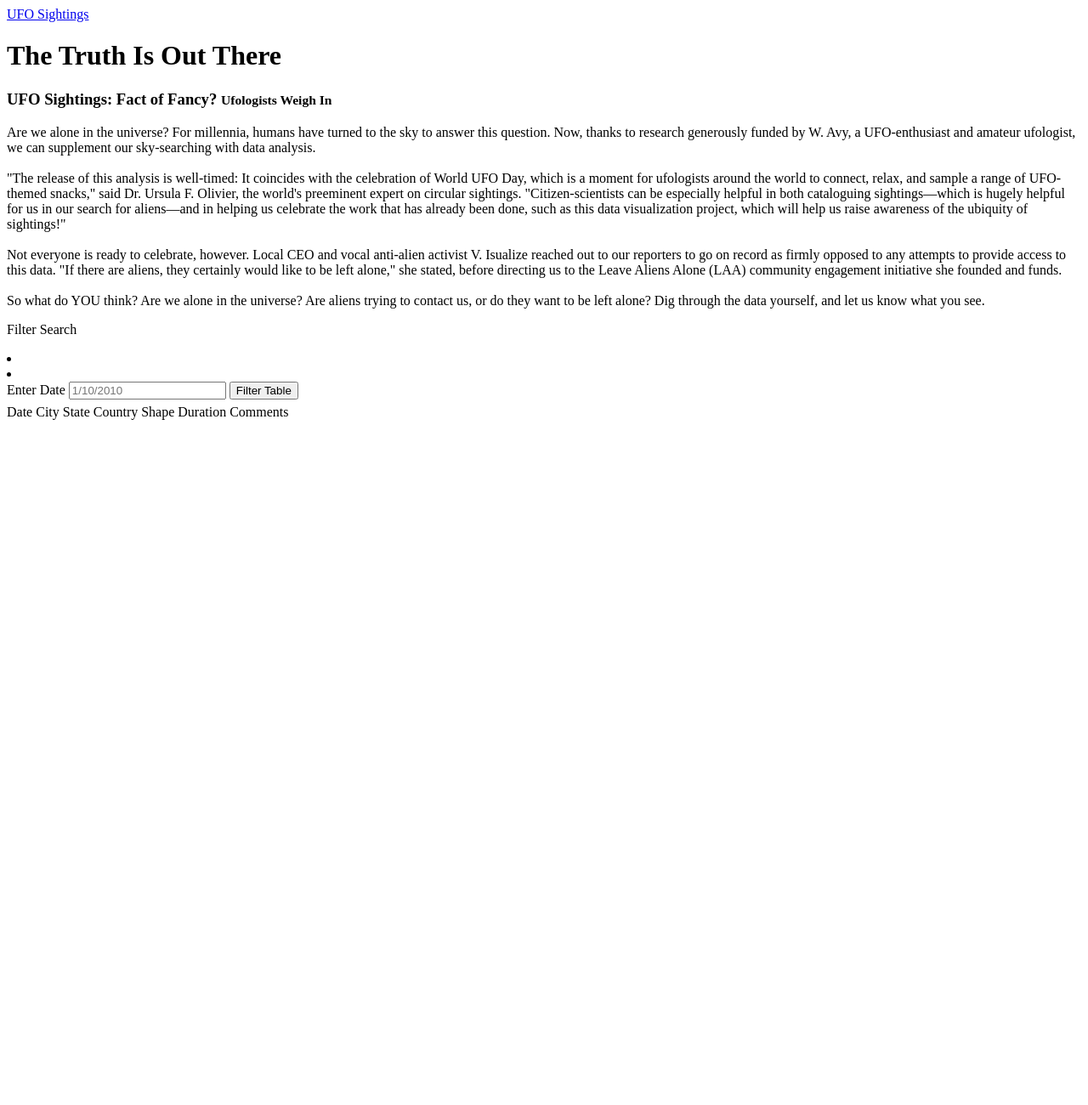
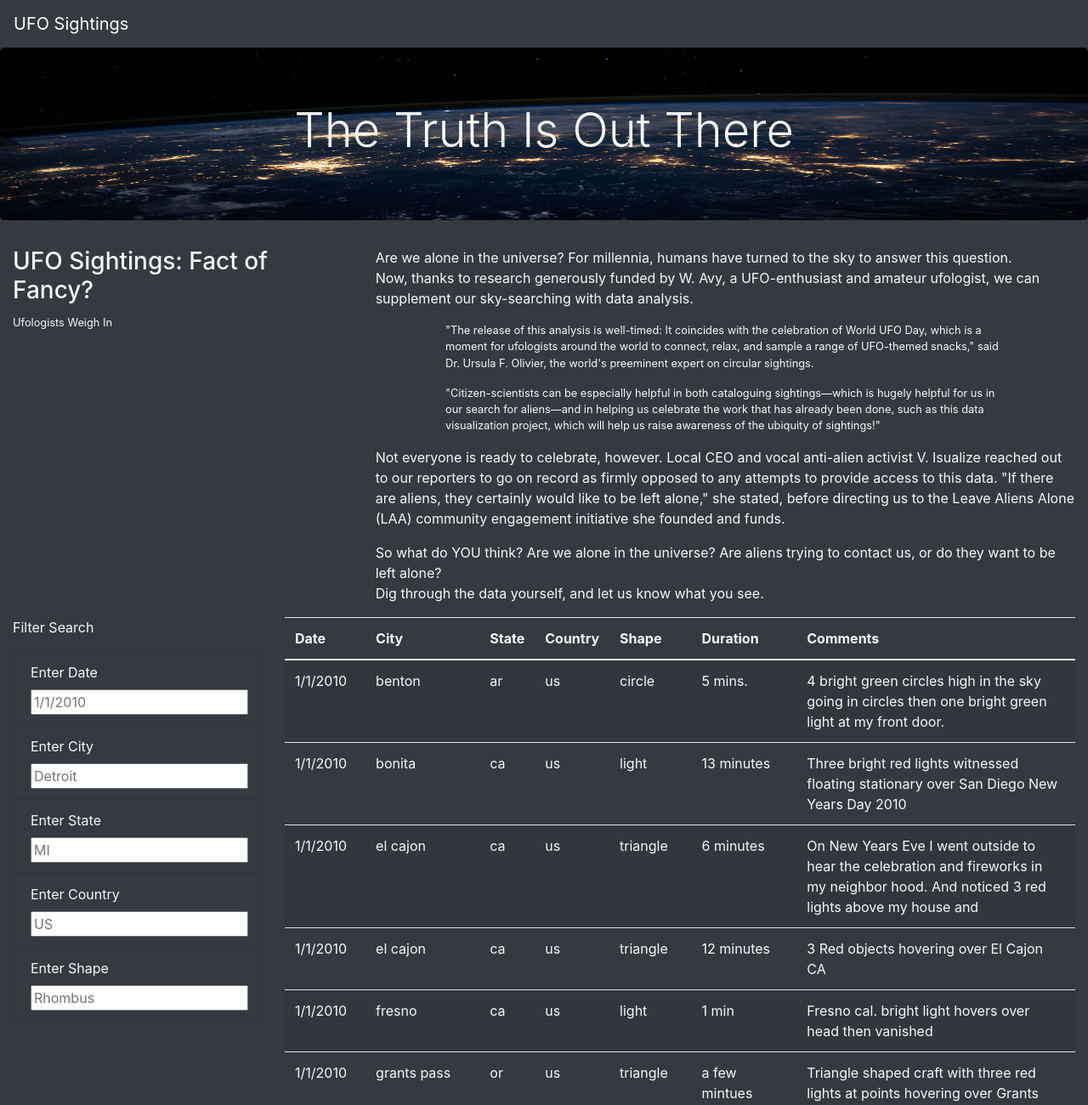
Before and after one commit to suchi313/UFOs, a plain HTML site: page index.html in a window 1280 px wide. Shown: the top 1300 px of the page at 85% size. Before the commit the page ends 800 px from the top, so only its background shows below. Drawn offline with nearby package versions, Linux system fonts and the light colour scheme.

Commit message:
Challenge Work

```diff
--- a/index.html
+++ b/index.html
@@ -6,31 +6,47 @@
     <meta name="viewport" content="width=device-width, initial-scale=1.0">
     <title>UFO Finder</title>
     <link
-      rel="stylesheet" href="static/css/style.css"
+      rel="stylesheet"
       href="https://maxcdn.bootstrapcdn.com/bootstrap/4.0.0/css/bootstrap.min.css"
       integrity="sha384-Gn5384xqQ1aoWXA+058RXPxPg6fy4IWvTNh0E263XmFcJlSAwiGgFAW/dAiS6JXm"
       crossorigin="anonymous"
     />
+    <link rel="stylesheet" href="static/css/style.css">
 </head>
-<body>
+<body class="bg-dark">
     <div class="wrapper">
-        <nav class="navbar navbar-expand-lg">
+        <nav class="navbar navbar-dark bg-dark navbar-expand-lg">
             <a class="navbar-brand" href="index.html">UFO Sightings</a>
           </nav>
     </div>
     <div class="jumbotron">
-        <h1>The Truth Is Out There</h1>
+      <h1 class="display-4">The Truth Is Out There</h1>
     </div>
     <div class="container-fluid">
         <div class="row">
           <div class="col-md-4">
-            <h3>UFO Sightings: Fact of Fancy? <small>Ufologists Weigh In</small></h3>
+            <h3>UFO Sightings: Fact of Fancy?</h3> <small>Ufologists Weigh In</small>
           </div>
           <div class="col-md-8">
             <p>
-              Are we alone in the universe? For millennia, humans have turned to the sky to answer this question. Now, thanks to research generously funded by W. Avy, a UFO-enthusiast and amateur ufologist, we can supplement our sky-searching with data analysis.<br><br>"The release of this analysis is well-timed: It coincides with the celebration of World UFO Day, which is a moment for ufologists around the world to connect, relax, and sample a range of UFO-themed snacks," said Dr. Ursula F. Olivier, the world's preeminent expert on circular sightings. "Citizen-scientists can be especially helpful in both cataloguing sightings—which is hugely helpful for us in our search for aliens—and in helping us celebrate the work that has already been done, such as this data visualization project, which will help us raise awareness of the ubiquity of sightings!"<br><br>Not everyone is ready to celebrate, however. Local CEO and vocal anti-alien activist V. Isualize reached out to our reporters to go on record as firmly opposed to any attempts to provide access to this data. "If there are aliens, they certainly would like to be left alone," she stated, before directing us to the Leave Aliens Alone (LAA) community engagement initiative she founded and funds.<br><br>So what do YOU think? Are we alone in the universe? Are aliens trying to contact us, or do they want to be left alone? Dig through the data yourself, and let us know what you see.
-
-
+              Are we alone in the universe? For millennia, humans have turned to the sky to answer this question.<br>
+              Now, thanks to research generously funded by W. Avy, a UFO-enthusiast and amateur ufologist, we can supplement our sky-searching with data analysis.
+              </p>
+              <p></p>
+              <p style="margin-left:10%; margin-right:10%; font-size:80%;">
+              "The release of this analysis is well-timed: It coincides with the celebration of World UFO Day, which is a moment for ufologists around the world to connect, relax, and sample a range of UFO-themed snacks," said Dr. Ursula F. Olivier, the world's preeminent expert on circular sightings.<br>
+              </p>
+              <p style="margin-left:10%; margin-right:10%;font-size:80%;">
+              "Citizen-scientists can be especially helpful in both cataloguing sightings—which is hugely helpful for us in our search for aliens—and in helping us celebrate the work that has already been done, such as this data visualization project, which will help us raise awareness of the ubiquity of sightings!"
+              </p>
+              <p></p>
+              <p>
+              Not everyone is ready to celebrate, however. Local CEO and vocal anti-alien activist V. Isualize reached out to our reporters to go on record as firmly opposed to any attempts to provide access to this data. "If there are aliens, they certainly would like to be left alone," she stated, before directing us to the Leave Aliens Alone (LAA) community engagement initiative she founded and funds.
+              </p>
+              <p></p>
+              <p>
+              So what do YOU think? Are we alone in the universe? Are aliens trying to contact us, or do they want to be left alone?<br>
+              Dig through the data yourself, and let us know what you see.
               </p>
           </div>
         </div>
@@ -38,38 +54,39 @@
       <div class="container-fluid">
         <div class="row">
           <div class="col-md-3">
-
+            <form class="bg-dark">
+                <p>Filter Search</p>
+                <ul class="list-group bg-dark">
+                    <li class="list-group-item bg-dark">
+                      <label for="date">Enter Date</label>
+                      <input type="text" placeholder="1/1/2010" id="datetime" />
+                  </li>
+                  <li class="list-group-item bg-dark">
+                      <label for="city">Enter City</label>
+                      <input type="text" placeholder="Detroit" id="city" />
+                  </li>
+                  <li class="list-group-item bg-dark">
+                      <label for="state">Enter State</label>
+                      <input type="text" placeholder="MI" id="state" />
+                  </li>
+                  <li class="list-group-item bg-dark">
+                      <label for="country">Enter Country</label>
+                      <input type="text" placeholder="US" id="country" />
+                  </li>
+                  <li class="list-group-item bg-dark">
+                      <label for="shape">Enter Shape</label>
+                      <input type="text" placeholder="Rhombus" id="shape" />
+                  </li>
+              <!-- <li class="list-group-item">
+               <button id="filter-btn" type="button" class="btn btn-default">Filter Table</button>
+              </li>  -->
+           </ul>
+       </form>
    </div>
-          <div class="col-md-9">
-
-          </div>
-        </div>
-      </div>
-      <form>
-        <p>Filter Search</p>
-      </form>
-      <ul class="list-group">
-
-    </ul>
-    <li class="list-group-item">
-
-    </li>
-    <li class="list-group-item">
-
-    </li>
-    <label for="date">Enter Date</label>
-    <input type="text" placeholder="1/10/2010" id="datetime" />
-    <button id="filter-btn" type="button" class="btn btn-default">Filter Table</button>
-    <div class="col-md-9">
+   <div class= "col-md-9">
     <table class="table table-striped">
         <thead>
             <tr>
-              <th></th>
-            </tr>
-          </thead>
-          <tbody></tbody>
-        </table>
-      </div>
                 <th>Date</th>
                 <th>City</th>
                 <th>State</th>
@@ -77,3 +94,18 @@
                 <th>Shape</th>
                 <th>Duration</th>
                 <th>Comments</th>
+              </tr>
+            </thead>
+            <tbody></tbody>
+        </table>
+    </div>
+</div>
+</div>
+
+
+<script src="https://cdnjs.cloudflare.com/ajax/libs/d3/4.11.0/d3.js"></script>
+<script src="static/js/data.js"></script>
+<script src="static/js/app.js"></script>
+
+</body>
+</html>
--- a/static/css/style.css
+++ b/static/css/style.css
@@ -0,0 +1,9 @@
+body {
+
+    color: #f7f7f7;
+  }
+  .jumbotron {
+    background-image: url("../images/nasa.jpg");
+    background-size: 100% 100%;
+    text-align: center;
+  }
--- a/static/js/app.js
+++ b/static/js/app.js
@@ -1,3 +1,9 @@
+// from data.js
+const tableData = data;
+
+// get table references
+var tbody = d3.select("tbody");
+
 function buildTable(data) {
   // First, clear out any existing data
   tbody.html("");
@@ -13,32 +19,57 @@ function buildTable(data) {
     Object.values(dataRow).forEach((val) => {
       let cell = row.append("td");
       cell.text(val);
-      }
-    );
+    });
   });
 }
 
-function handleClick() {
-  // Grab the datetime value from the filter
-  let date = d3.select("#datetime").property("value");
-  let filteredData = tableData;
+// 1. Create a variable to keep track of all the filters as an object.
+var filters = {};
 
-   // Check to see if a date was entered and filter the
-  // data using that date.
-  if (date) {
-    // Apply `filter` to the table data to only keep the
-    // rows where the `datetime` value matches the filter value
-    filteredData = filteredData.filter(row => row.datetime === date);
+// 3. Use this function to update the filters.
+function updateFilters() {
+
+    // 4a. Save the element that was changed as a variable.
+    let changedElement = d3.select(this);
+    // 4b. Save the value that was changed as a variable.
+    let elementValue = changedElement.property("value");
+    console.log(elementValue);
+    // 4c. Save the id of the filter that was changed as a variable.
+    let filterId = changedElement.attr("id");
+    console.log(filterId);
+
+    // 5. If a filter value was entered then add that filterId and value
+    // to the filters list. Otherwise, clear that filter from the filters object.
+    if (elementValue) {
+      filters[filterId] = elementValue;
+    }
+    else {
+      delete filters[filterId];
+    }
+
+    // 6. Call function to apply all filters and rebuild the table
+    filterTable();
+
   }
 
-   // Rebuild the table using the filtered data
-  // @NOTE: If no date was entered, then filteredData will
-  // just be the original tableData.
-  buildTable(filteredData);
-}
+  // 7. Use this function to filter the table when data is entered.
+  function filterTable() {
 
-// Attach an event to listen for the form button
-d3.selectAll("#filter-btn").on("click", handleClick);
+    // 8. Set the filtered data to the tableData.
+    let filteredData= tableData;
 
-// Build the table when the page loads
-buildTable(tableData);
+    // 9. Loop through all of the filters and keep any data that
+    // matches the filter values
+    Object.entries(filters).forEach(([key, value]) => {
+      filteredData= filteredData.filter(row => row[key] === value);
+      })
+
+    // 10. Finally, rebuild the table using the filtered data
+    buildTable(filteredData);
+  }
+
+  // 2. Attach an event to listen for changes to each filter
+  d3.selectAll("input").on("change", updateFilters);
+
+  // Build the table when the page loads
+  buildTable(tableData);
```
Also changed, not shown: static/js/app_1.js (added, +44 -0 lines), static/images/nasa.jpg (added). Lines whose indentation alone changed are shown as unchanged.
